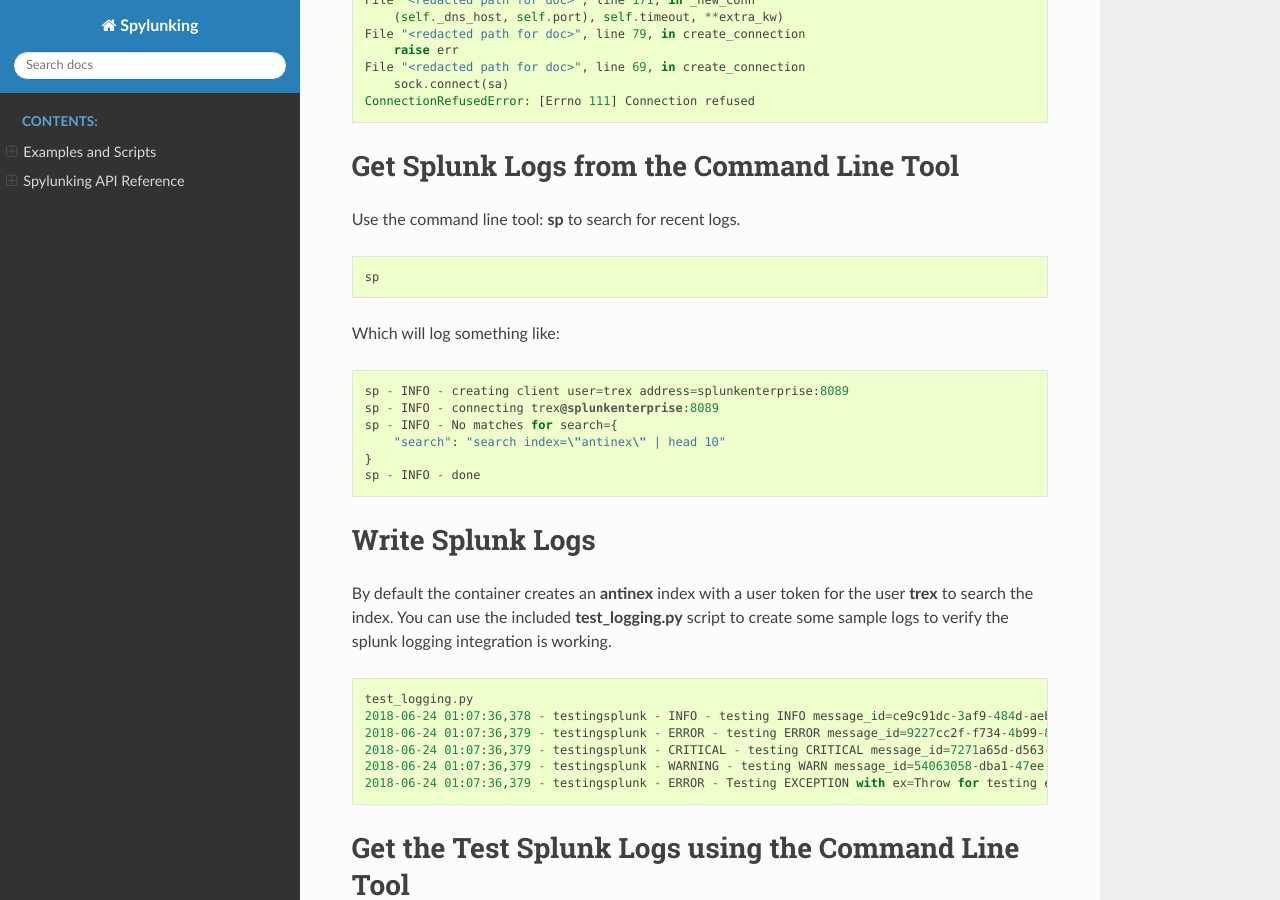
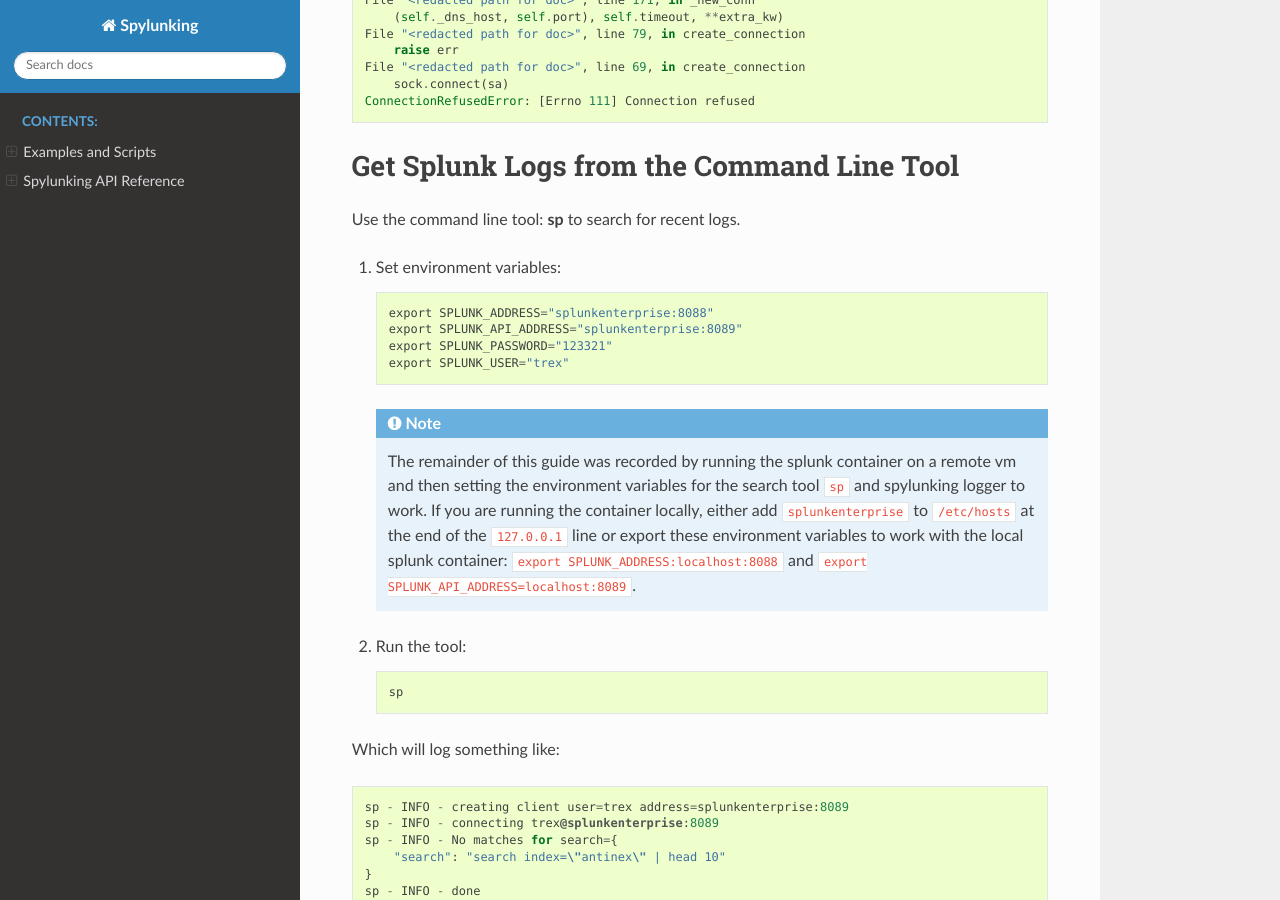
Before and after one commit to jay-johnson/spylunking, a Sphinx documentation site: the page built from docs/source/index.rst, in a window 1280 px wide and 900 px high, scrolled down 1695 px. Built offline with Sphinx 7.4.7 and the Read the Docs theme 2.0.0, drawn with Linux system fonts in a browser that asks for light colours.

Commit message:
adding environment variable set up to the readme and rtd

```diff
--- a/docs/source/index.rst
+++ b/docs/source/index.rst
@@ -87,9 +87,22 @@
 
 Use the command line tool: **sp** to search for recent logs.
 
-::
+#.  Set environment variables:
 
-    sp
+    ::
+
+        export SPLUNK_ADDRESS="splunkenterprise:8088"
+        export SPLUNK_API_ADDRESS="splunkenterprise:8089"
+        export SPLUNK_PASSWORD="123321"
+        export SPLUNK_USER="trex"
+
+    .. note:: The remainder of this guide was recorded by running the splunk container on a remote vm and then setting the environment variables for the search tool ``sp`` and spylunking logger to work. If you are running the container locally, either add ``splunkenterprise`` to ``/etc/hosts`` at the end of the ``127.0.0.1`` line or export these environment variables to work with the local splunk container: ``export SPLUNK_ADDRESS:localhost:8088`` and ``export SPLUNK_API_ADDRESS=localhost:8089``.
+
+#.  Run the tool:
+
+    ::
+
+        sp
 
 Which will log something like:
 
```
Also changed, not shown: README.rst (+15 -2 lines).
